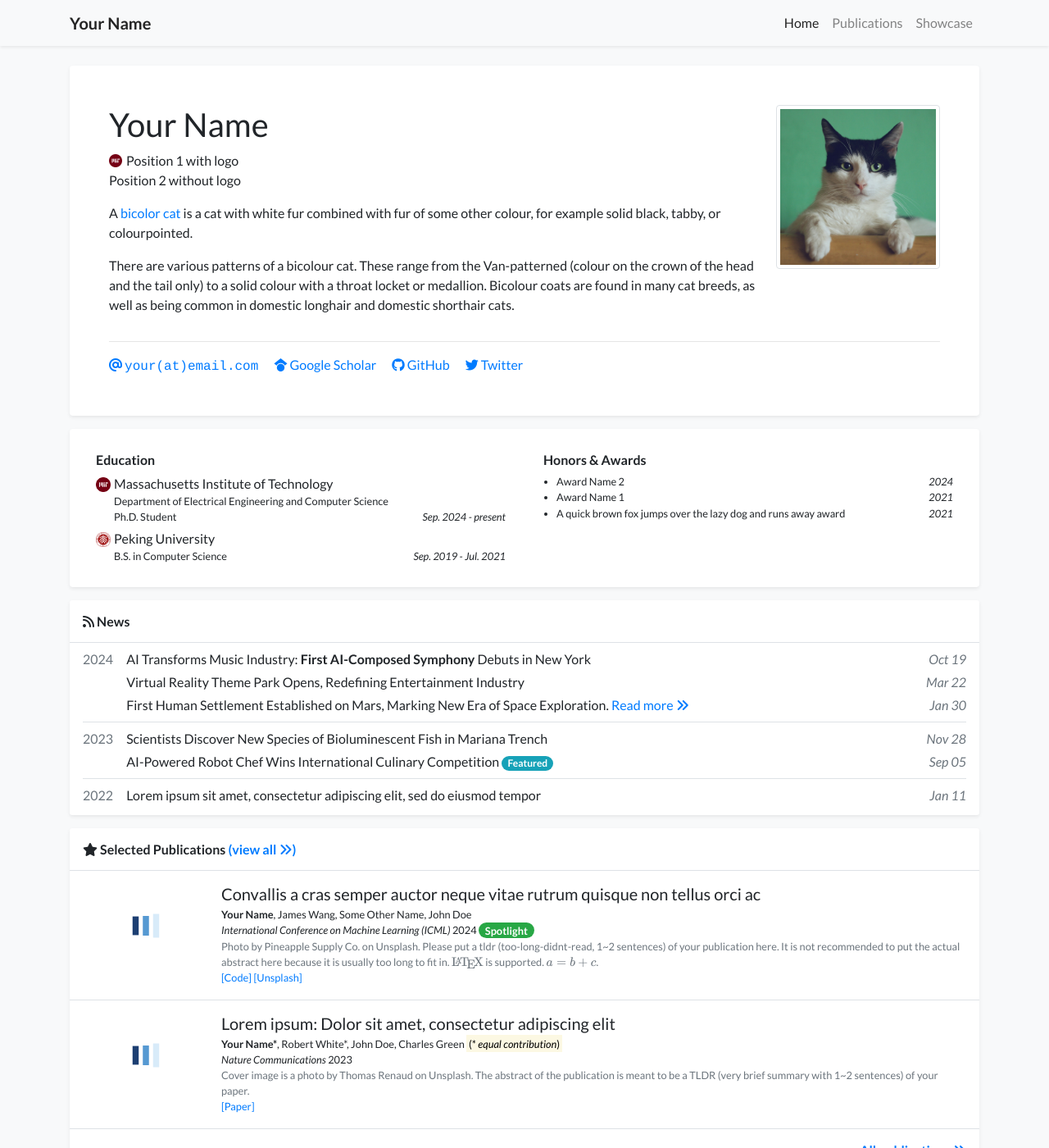
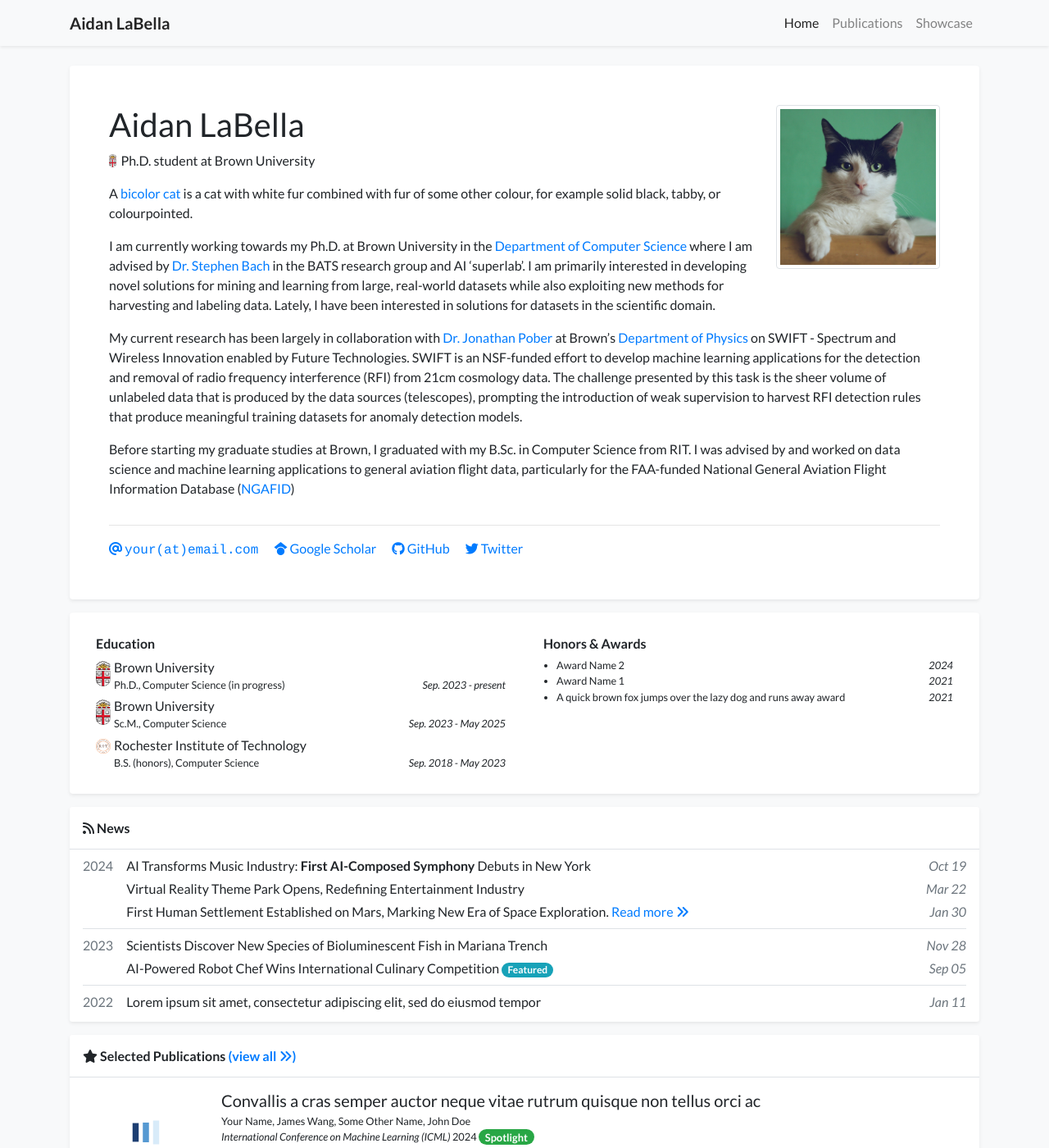
Before and after one commit to aidanlabella/home, a Jekyll site: the page built from index.html, in a window 1280 px wide and 1400 px high. Shown: the whole window at 82% size. Built offline with Jekyll 4.4.1, drawn with Linux system fonts in a browser that asks for light colours; nearby versions of some CDN libraries; a style sheet for code colours, icons or effects is not loaded.

Commit message:
update ed hist

```diff
--- a/_data/authors.yml
+++ b/_data/authors.yml
@@ -1,4 +1,4 @@
-"Your Name":
+"Aidan LaBella":
   bold: true
 
 "Robert White":
--- a/_data/profile.yml
+++ b/_data/profile.yml
@@ -1,11 +1,10 @@
-primary_name: "Your Name"
+primary_name: "Aidan LaBella"
 secondary_name: ""
-navbar_name: "Your Name"
+navbar_name: "Aidan LaBella"
 
 positions:
-- logo: /assets/images/badges/MIT_Social_circle.png  # Logo is optional
-  name: Position 1 with logo
-- name: Position 2 without logo
+- logo: /assets/images/badges/brown.png  # Logo is optional
+  name: Ph.D. student at Brown University
 
 
 email: "your@email.com"
@@ -24,10 +23,9 @@
   <p>
     A <a href="https://en.wikipedia.org/wiki/Bicolor_cat" target="_blank">bicolor cat</a> is a cat with white fur combined with fur of some other colour, for example solid black, tabby, or colourpointed.
   </p>
-  <p>
-    There are various patterns of a bicolour cat. These range from the Van-patterned (colour on the crown of the head
-    and the tail only) to a solid colour with a throat locket or medallion. Bicolour coats are found in many cat breeds,
-    as well as being common in domestic longhair and domestic shorthair cats.
+  <p>I am currently working towards my Ph.D. at Brown University in the <a href="https://cs.brown.edu" rel="external nofollow noopener" target="_blank">Department of Computer Science</a> where I am advised by <a href="https://cs.brown.edu/people/sbach" rel="external nofollow noopener" target="_blank">Dr. Stephen Bach</a> in the BATS research group and AI ‘superlab’. I am primarily interested in developing novel solutions for mining and learning from large, real-world datasets while also exploiting new methods for harvesting and labeling data. Lately, I have been interested in solutions for datasets in the scientific domain.</p>
+  <p>My current research has been largely in collaboration with <a href="https://sites.brown.edu/poberlab/" rel="external nofollow noopener" target="_blank">Dr. Jonathan Pober</a> at Brown’s <a href="https://www.brown.edu/academics/physics/" rel="external nofollow noopener" target="_blank">Department of Physics</a> on SWIFT - Spectrum and Wireless Innovation enabled by Future Technologies. SWIFT is an NSF-funded effort to develop machine learning applications for the detection and removal of radio frequency interference (RFI) from 21cm cosmology data. The challenge presented by this task is the sheer volume of unlabeled data that is produced by the data sources (telescopes), prompting the introduction of weak supervision to harvest RFI detection rules that produce meaningful training datasets for anomaly detection models.</p>
+  <p>Before starting my graduate studies at Brown, I graduated with my B.Sc. in Computer Science from RIT. I was advised by and worked on data science and machine learning applications to general aviation flight data, particularly for the FAA-funded National General Aviation Flight Information Database (<a href="https://ngafid.org" rel="external nofollow noopener" target="_blank">NGAFID</a>)</p>
   </p>
 
 portrait_url: /assets/images/photos/portrait.jpg
@@ -35,16 +33,20 @@
   Photo by Manja Vitolic on Unsplash (this caption is optional, comment it out to disable).
 
 education:
-- name: Massachusetts Institute of Technology
-  logo: /assets/images/badges/MIT_Social_circle.png
+- name: Brown University
+  logo: /assets/images/badges/brown.png
   position: >-
-    Department of Electrical Engineering and Computer Science <br/>
-    Ph.D. Student
-  date: Sep. 2024 - present
-- name: Peking University
-  logo: /assets/images/badges/PKU_red.png
-  position: B.S. in Computer Science
-  date: Sep. 2019 - Jul. 2021
+    Ph.D., Computer Science (in progress)
+  date: Sep. 2023 - present
+- name: Brown University
+  logo: /assets/images/badges/brown.png
+  position: >-
+    Sc.M., Computer Science
+  date: Sep. 2023 - May 2025
+- name: Rochester Institute of Technology
+  logo: /assets/images/badges/rit_seal.png
+  position: B.S. (honors), Computer Science
+  date: Sep. 2018 - May 2023
 
 # experience:
 # - name: Peking University
```
Also changed, not shown: assets/images/badges/brown.ico (added), assets/images/badges/brown.png (added), assets/images/badges/rit.png (added), assets/images/badges/rit_classic.png (added), assets/images/badges/rit_seal.png (added).
